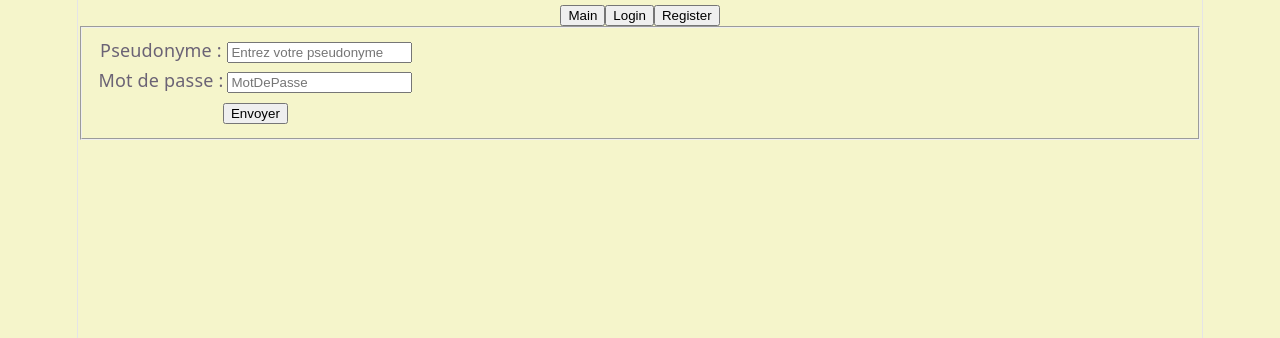
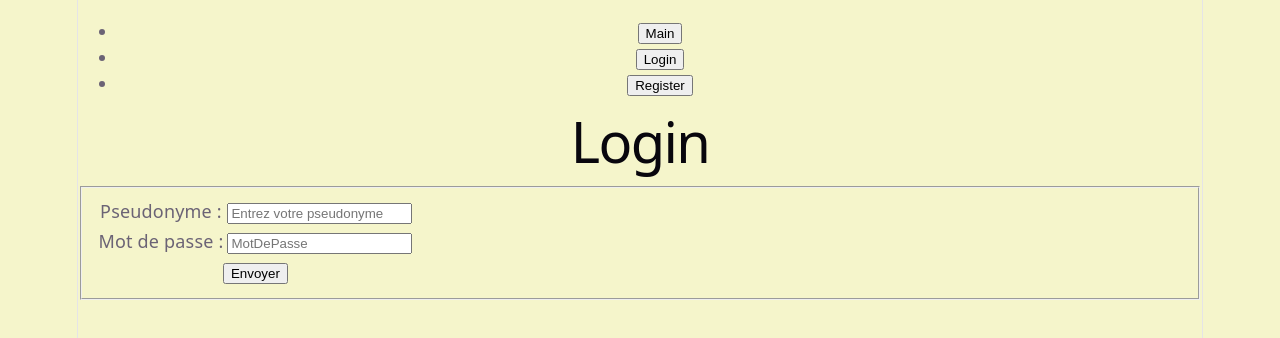
Before and after one commit to TopeEstLa/CyNapse, a React (Vite) app in the folder frontend/: page / in a window 1280 px wide. Both pictures are taken after a click on the button "Login". Shown: the top 338 px of the page. Built offline with nearby package versions, Linux system fonts and the light colour scheme.

Commit message:
changement et correction du menu

```diff
--- a/frontend/src/App.jsx
+++ b/frontend/src/App.jsx
@@ -128,9 +128,13 @@ class Menu extends React.Component{
         }
     return (
     <div>
-      <button onClick={()=>{this.handleClick("main")}}>Main</button>
-      <button onClick={()=>{this.handleClick("login")}}>Login</button>
-        <button onClick={()=>{this.handleClick("register")}}>Register</button>
+      <nav>
+        <ul>
+          <li> <button onClick={()=>{this.handleClick("main")}}>Main</button> </li>
+          <li> <button onClick={()=>{this.handleClick("login")}}>Login</button> </li>
+          <li> <button onClick={()=>{this.handleClick("register")}}>Register</button> </li>
+        </ul>
+      </nav>
       {x}
     </div>
 
--- a/frontend/src/Form.jsx
+++ b/frontend/src/Form.jsx
@@ -42,13 +42,15 @@ class Register extends React.Component{
   }
   render(){
     return(
+      <div>
+        <h1>Register</h1>
         <fieldset>
           <form onSubmit={this.handleSubmit}>
             <table>
               <tbody>
                 <tr>
-                <td><label> Pseudonyme :</label> </td>
-                <td><input type="text" placeholder="Entrez votre pseudonyme" name="pseudonyme" onChange={this.handleChange} value={this.state.pseudonyme}/> </td>
+                  <td> <label> Pseudonyme :</label> </td>
+                  <td> <input type="text" placeholder="Entrez votre pseudonyme" name="pseudonyme" onChange={this.handleChange} value={this.state.pseudonyme}/> </td>
                 </tr>
                 <tr>
                   <td> <label> Nom : </label> </td>
@@ -77,29 +79,14 @@ class Register extends React.Component{
                   <td> <label> Mot de passe : </label> </td>
                   <td> <input type="password" placeholder="MotDePasse" name="password" onChange={this.handleChange} value={this.state.password}/> </td>
                 </tr>
-              <tr>   <form onSubmit={this.handleSubmit}>
-            <table>
-              <tbody>
-                <tr>
-                  <td> <label> Pseudonyme : </label></td>
-                  <td> <input type="text" placeholder="Entrez votre pseudonyme" name="pseudonyme" onChange={this.handleChange} value={this.state.pseudonyme }/> </td>
-                </tr>
-                <tr>
-                  <td> <label> Mot de passe : </label> </td>
-                  <td> <input type="password" placeholder="MotDePasse" name="password" onChange={this.handleChange} value={this.state.password}/> </td>
-                </tr>
                 <tr>
                   <td colSpan={3}> <input type="submit" value="Envoyer" /> </td>
                 </tr>
               </tbody>
             </table>
           </form>
-                <td colSpan={3}> <input type="submit" value="Envoyer" /> </td>
-              </tr>
-            </tbody>
-          </table>
-        </form>
         </fieldset>
+      </div>
     );
   }
 }
@@ -124,6 +111,8 @@ class Login extends React.Component{
   }
   render(){
     return(
+      <div>
+        <h1>Login</h1>
         <fieldset>
           <form onSubmit={this.handleSubmit}>
             <table>
@@ -143,6 +132,7 @@ class Login extends React.Component{
             </table>
           </form>
         </fieldset>
+      </div>
     );
   }
 }
```
Lines whose indentation alone changed are shown as unchanged.
